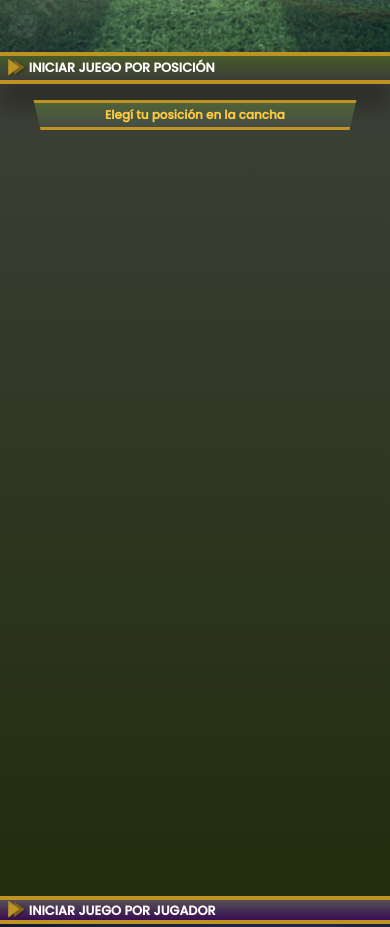
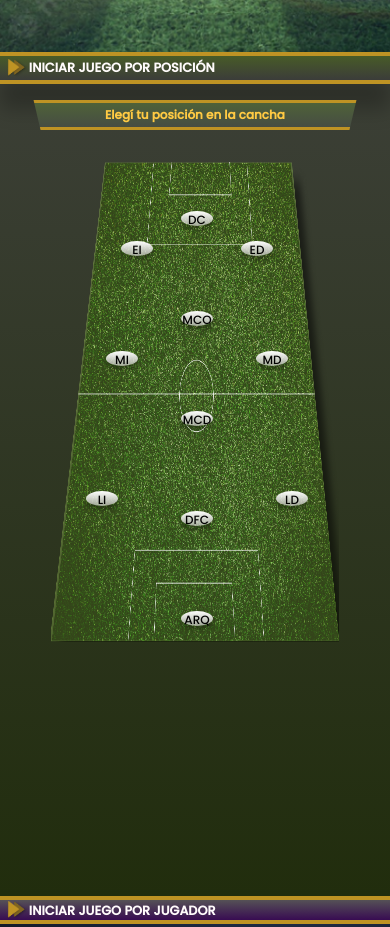
Before and after one commit to fedeteyssan/soccer, a React (Create React App) app: page /home in a window 390 px wide. Shown: the part 2480-3407 px from the top of the page. Built offline with nearby package versions, Linux system fonts and the light colour scheme.

Commit message:
Ajustes responsive posiciones

```diff
--- a/src/components/home/Home.jsx
+++ b/src/components/home/Home.jsx
@@ -5,6 +5,7 @@ import ListadoBotinesJugador from "../../containers/ListadoBotinesJugador";
 import TituloSeccion from "../tituloSeccion/TituloSeccion";
 import Carousel from "../carousel/Carousel";
 import Estilos from "../estilos/Estilos";
+import Posiciones from "../posiciones/Posiciones";
 
 
 
@@ -77,7 +78,7 @@ const Home = () => {
 
                 <h3>Elegí tu posición en la cancha</h3>
 
-
+                <Posiciones></Posiciones>
 
             </section>
 
--- a/src/components/posiciones/Posiciones.jsx
+++ b/src/components/posiciones/Posiciones.jsx
@@ -129,7 +129,7 @@ const Posiciones = () =>{
         </Link>
 
         <div className="contenedor-cancha">
-            <img src= {require ("../../Multimedia/cancha-tactica.png")} alt="" />
+            <img src= {require ("../../Multimedia/cancha-tactica2.png")} alt="" />
         </div>
     </div>
     )
--- a/src/components/posiciones/Posiciones.scss
+++ b/src/components/posiciones/Posiciones.scss
@@ -17,7 +17,27 @@
         img{
             width: 58rem;
             height: 38rem;
+
+            /*Desktop 1024*/
+            @media only screen and (min-width:769px) and (max-width: 1024px){
+                width: 46.4rem;
+                height: 36rem;
+            }
+
+            /*Tablet*/
+            @media only screen and (min-width:526px) and (max-width: 768px)  {
+                width: 31rem;
+                height: 35rem;
+            }
+
+            /*Mobile*/
+            @media only screen and (max-width: 525px)  {
+                width: 18rem;
+                height: 30rem;
+            }
         }
+
+
     }
 
     .contenedor-posicion{
@@ -39,6 +59,7 @@
             }
 
             p{
+                width: 150px;
                 text-align: center;
                 margin: auto;
                 position: relative;
@@ -79,73 +100,272 @@
             position:relative;
             bottom:60px;
 
+            /*Mobile*/
+            @media only screen and (max-width: 525px)  {
+                height: 15px;
+                width: 32.5px;
+                font-size:0.75rem;
+            }
+
         }
     }
 
     .contenedor-arq{
         position: absolute;
-        left:380px;
+        left:398px;
         top: 510px;
+
+        /*Desktop 1024*/
+        @media only screen and (min-width:769px) and (max-width: 1024px){
+            left:303px;
+            top: 480px;
+        }
+
+        /*Tablet*/
+        @media only screen and (min-width:526px) and (max-width: 768px)  {
+            left:175px;
+            top: 460px;
+        }
+
+        /*Mobile*/
+        @media only screen and (max-width: 525px)  {
+            left:75px;
+            top: 390px;
+        }
     }
 
     .contenedor-li{
         position: absolute;
-        left:90px;
+        left:108px;
         top: 320px;
+
+        /*Desktop 1024*/
+        @media only screen and (min-width:769px) and (max-width: 1024px){
+            left:38px;
+            top: 320px;
+        }
+
+        /*Tablet*/
+        @media only screen and (min-width:526px) and (max-width: 768px)  {
+            left:5px;
+            top: 340px;
+        }
+
+        /*Mobile*/
+        @media only screen and (max-width: 525px)  {
+            left:-20px;
+            top: 270px;
+        }
     }
 
     .contenedor-dfc{
         position: absolute;
-        left:380px;
-        top: 380px;
+        left:398px;
+        top: 398px;
+
+        /*Desktop 1024*/
+        @media only screen and (min-width:769px) and (max-width: 1024px){
+            left:303px;
+            top: 368px;
+        }
+
+        /*Tablet*/
+        @media only screen and (min-width:526px) and (max-width: 768px)  {
+            left:175px;
+            top: 360px;
+        }
+
+        /*Mobile*/
+        @media only screen and (max-width: 525px)  {
+            left:75px;
+            top: 290px;
+        }
     }
 
     .contenedor-ld{
         position: absolute;
-        left:670px;
+        left:688px;
         top: 320px;
+
+        /*Desktop 1024*/
+        @media only screen and (min-width:769px) and (max-width: 1024px){
+            left:568px;
+            top: 320px;
+        }
+
+        /*Tablet*/
+        @media only screen and (min-width:526px) and (max-width: 768px)  {
+            left:355px;
+            top: 340px;
+        }
+
+        /*Mobile*/
+        @media only screen and (max-width: 525px)  {
+            left:170px;
+            top: 270px;
+        }
     }
 
     .contenedor-mcd{
         position: absolute;
-        left:380px;
+        left:398px;
         top: 250px;
+
+        /*Desktop 1024*/
+        @media only screen and (min-width:769px) and (max-width: 1024px){
+            left:303px;
+            top: 230px;
+        }
+
+        /*Tablet*/
+        @media only screen and (min-width:526px) and (max-width: 768px)  {
+            left:175px;
+            top: 260px;
+        }
+
+        /*Mobile*/
+        @media only screen and (max-width: 525px)  {
+            left:75px;
+            top: 190px;
+        }
     }
 
     .contenedor-mi{
         position: absolute;
-        left:130px;
+        left:148px;
         top: 180px;
+
+        /*Desktop 1024*/
+        @media only screen and (min-width:769px) and (max-width: 1024px){
+            left:88px;
+            top: 180px;
+        }
+
+        /*Tablet*/
+        @media only screen and (min-width:526px) and (max-width: 768px)  {
+            left:35px;
+            top: 155px;
+        }
+
+        /*Mobile*/
+        @media only screen and (max-width: 525px)  {
+            left:0px;
+            top: 130px;
+        }
     }
 
     .contenedor-md{
         position: absolute;
-        left:640px;
+        left:658px;
         top: 180px;
+
+        /*Desktop 1024*/
+        @media only screen and (min-width:769px) and (max-width: 1024px){
+            left:528px;
+            top: 180px;
+        }
+
+        /*Tablet*/
+        @media only screen and (min-width:526px) and (max-width: 768px)  {
+            left:335px;
+            top: 155px;
+        }
+
+        /*Mobile*/
+        @media only screen and (max-width: 525px)  {
+            left:150px;
+            top: 130px;
+        }
     }
 
     .contenedor-mco{
         position: absolute;
-        left:380px;
+        left:398px;
         top: 130px;
+
+        /*Desktop 1024*/
+        @media only screen and (min-width:769px) and (max-width: 1024px){
+            left:303px;
+            top: 100px;
+        }
+
+        /*Tablet*/
+        @media only screen and (min-width:526px) and (max-width: 768px)  {
+            left:175px;
+            top: 100px;
+        }
+
+        /*Mobile*/
+        @media only screen and (max-width: 525px)  {
+            left:75px;
+            top: 90px;
+        }
     }
 
     .contenedor-ei{
         position: absolute;
-        left:140px;
+        left:158px;
         top:20px;
+
+        /*Desktop 1024*/
+        @media only screen and (min-width:769px) and (max-width: 1024px){
+            left:138px;
+            top: 20px;
+        }
+
+        /*Tablet*/
+        @media only screen and (min-width:526px) and (max-width: 768px)  {
+            left:55px;
+        }
+
+        /*Mobile*/
+        @media only screen and (max-width: 525px)  {
+            left:15px;
+        }
     }
 
     .contenedor-dc{
         position: absolute;
-        left:380px;
+        left:398px;
         top:5px;
+
+        /*Desktop 1024*/
+        @media only screen and (min-width:769px) and (max-width: 1024px){
+            left:303px;
+        }
+
+        /*Tablet*/
+        @media only screen and (min-width:526px) and (max-width: 768px)  {
+            left:175px;
+        }
+
+        /*Mobile*/
+        @media only screen and (max-width: 525px)  {
+            left:75px;
+            top: -10px;
+        }
     }
 
     .contenedor-ed{
         position: absolute;
-        left:620px;
+        left:638px;
         top:20px;
+
+        /*Desktop 1024*/
+        @media only screen and (min-width:769px) and (max-width: 1024px){
+            left:488px;
+            top: 20px;
+        }
+
+        /*Tablet*/
+        @media only screen and (min-width:526px) and (max-width: 768px)  {
+            left:315px;
+        }
+
+        /*Mobile*/
+        @media only screen and (max-width: 525px)  {
+            left:135px;
+        }
     }
 
 }
--- a/src/containers/ListadoBotinesJugador.jsx
+++ b/src/containers/ListadoBotinesJugador.jsx
@@ -5,10 +5,6 @@ import baseBotines from "../baseBotines.json";
 import Item from "../components/item/Item";
 
 const ListadoBotinesJugador = () => {
-
-    document.ontouchmove = function(event){
-        event.preventDefault();
-    }
 
     const [botines, setBotines] = useState([]);
 
```
Also changed, not shown: src/Multimedia/cancha-tactica2.png (added).
